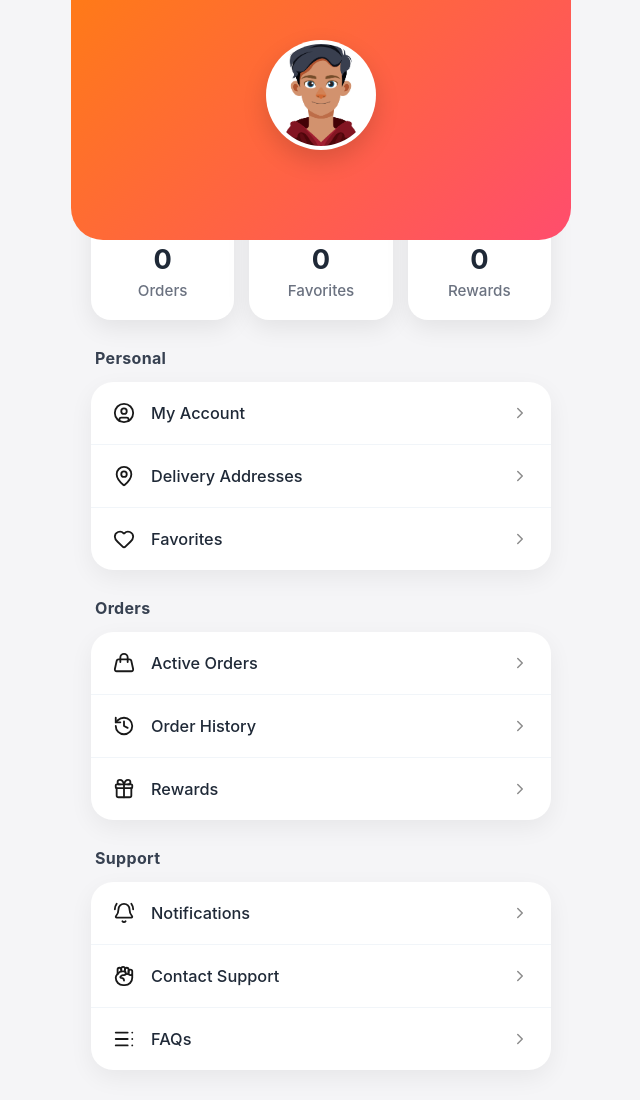
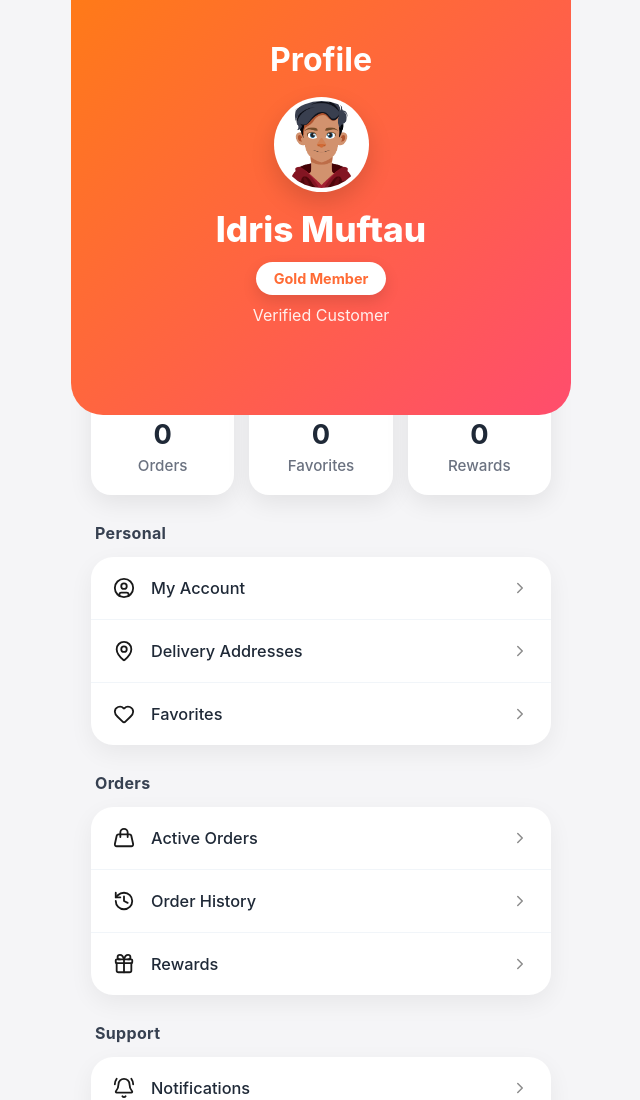
Before and after one commit to Amigo-1234/kandystreats-v2, a website: page pages/profile.html in a window 1280 px wide. Shown: the top 1100 px of the page, without its empty margins (319-959 px from the left). Drawn offline with Linux system fonts and the light colour scheme.

Commit message:
profile done

```diff
--- a/css/profile.css
+++ b/css/profile.css
@@ -84,9 +84,9 @@ img{
 
 .avatar-wrapper{
 
-    width:110px;
+    width:95px;
 
-    height:110px;
+    height:95px;
 
     border-radius:50%;
 
@@ -443,3 +443,60 @@ img{
     }
 
 }
+
+
+.page-title {
+    color: #fff;
+    font-size: 2rem;
+    font-weight: 700;
+    text-align: center;
+    margin-bottom:18px;
+}
+
+.member-level{
+
+    margin-top:12px;
+
+    background:#ffffff;
+
+    color:#ff6b35;
+
+    padding:8px 18px;
+
+    border-radius:999px;
+
+    font-size:.9rem;
+
+    font-weight:700;
+
+    display:inline-flex;
+
+    align-items:center;
+
+    gap:6px;
+
+    box-shadow:0 6px 15px rgba(0,0,0,.12);
+
+}
+
+#profile-name{
+
+    margin-top:16px;
+
+    font-size:2.2rem;
+
+    font-weight:800;
+
+    color:#fff;
+
+}
+
+.profile-status{
+
+    margin-top:10px;
+
+    color:rgba(255,255,255,.9);
+
+    font-size:1rem;
+
+}
--- a/pages/profile.html
+++ b/pages/profile.html
@@ -22,27 +22,38 @@
 
         <div class="profile-info">
 
+            <h2 class="page-title">
+
+                Profile
+
+            </h2>
+
             <div class="avatar-wrapper">
 
                 <img
                     src="../images/default-avatar.png"
-                    alt="Profile Photo"
-                    id="profile-photo"
-                    class="profile-avatar">
-
-                <div class="verified-badge">
-
-                    <span class="verified-dot"></span>
-
-                    <span>Verified Customer</span>
-
-                </div>
-
-                <h1 id="profile-name">
-                Loading...
-            </h1>
+                    class="profile-avatar"
+                    id="profile-photo">
 
             </div>
+
+<h1 id="profile-name">
+
+    Idris Muftau
+
+</h1>
+
+<div class="member-level">
+
+    Gold Member
+
+</div>
+
+<p class="profile-status">
+
+    Verified Customer
+
+</p>
 
 
         </div>
```
Also changed, not shown: css/auth.css (line endings or trailing spaces).
